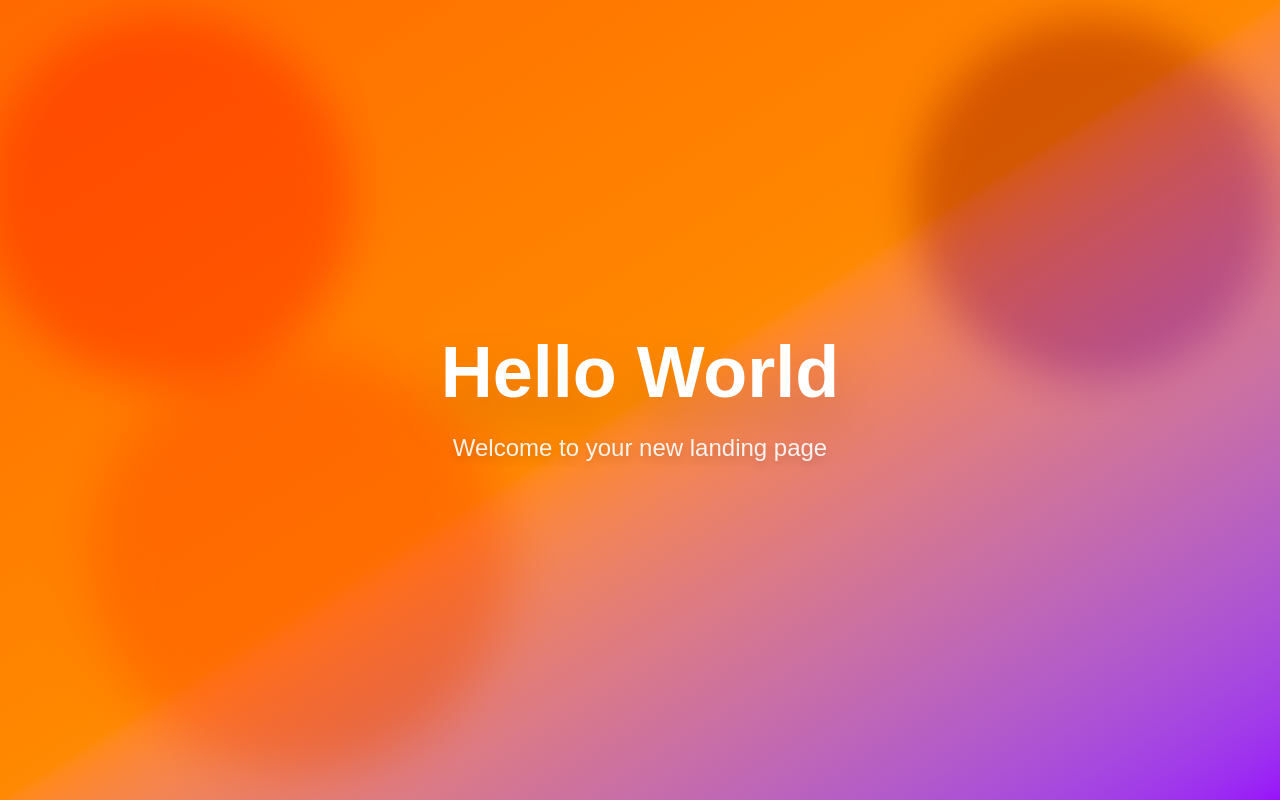
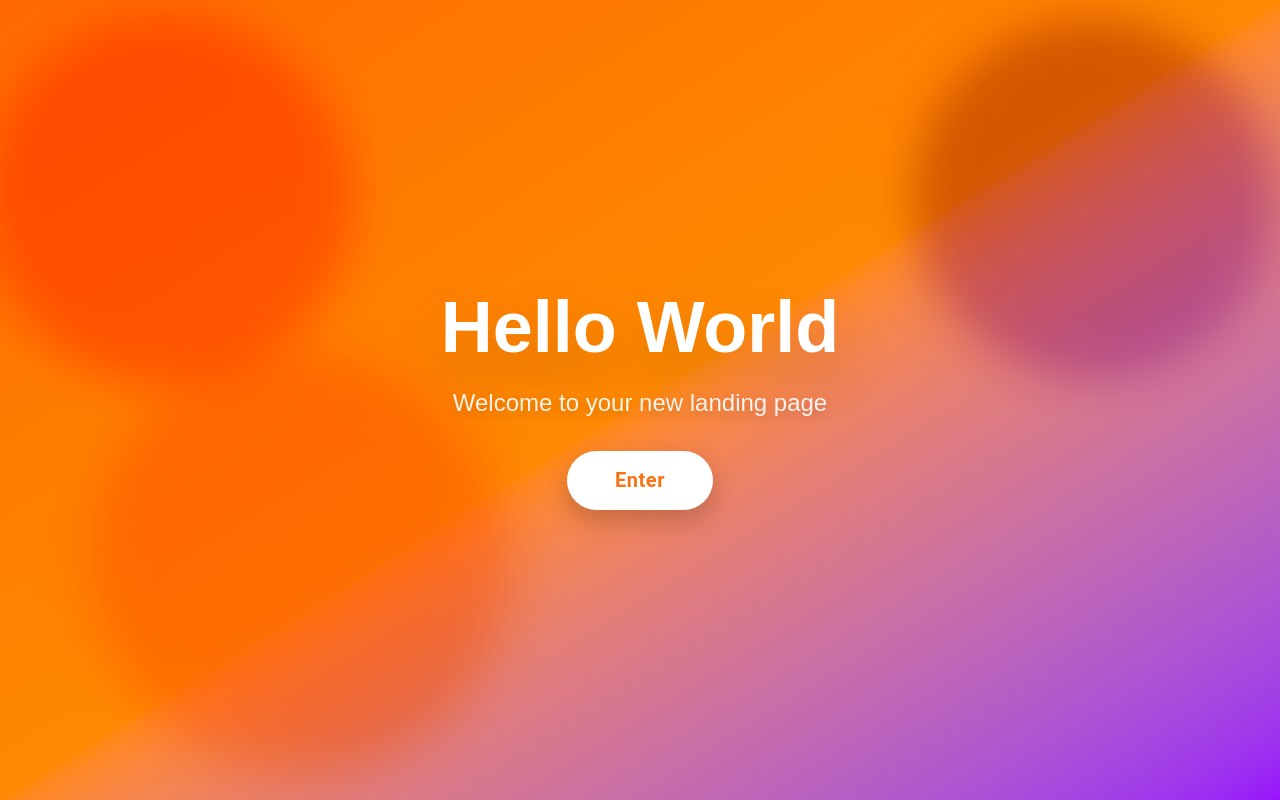
Before and after one commit to ns-test-org/yeehaa, a Next.js app in the folder packages/new-web-app-room/: page / in a window 1280 px wide. Built offline with nearby package versions, Linux system fonts and the light colour scheme.

Commit message:
AI chat session: Updated code and files

```diff
--- a/packages/new-web-app-room/package.json
+++ b/packages/new-web-app-room/package.json
@@ -13,6 +13,9 @@
     "cf-typegen": "wrangler types --env-interface CloudflareEnv ./cloudflare-env.d.ts"
   },
   "dependencies": {
+    "@emotion/react": "^11.14.0",
+    "@emotion/styled": "^11.14.1",
+    "@mui/material": "^7.3.6",
     "@opennextjs/cloudflare": "^1.7.1",
     "next": "15.4.6",
     "react": "19.1.0",
--- a/packages/new-web-app-room/src/app/page.tsx
+++ b/packages/new-web-app-room/src/app/page.tsx
@@ -1,3 +1,5 @@
+import Button from '@mui/material/Button';
+
 export default function Landing() {
   return (
     <div className="min-h-screen w-full flex items-center justify-center relative overflow-hidden bg-gradient-to-br from-orange-500 via-orange-400 to-purple-600">
@@ -9,7 +11,8 @@ export default function Landing() {
       </div>
 
       {/* Content */}
-      <div className="relative text-center px-6 z-10">
+      <div className="relative text-center px-6 z-10 flex flex-col items-center gap-8">
+        <div>
           <h1 className="text-7xl font-bold text-white mb-6 drop-shadow-2xl animate-fade-in">
             Hello World
           </h1>
@@ -17,6 +20,30 @@ export default function Landing() {
             Welcome to your new landing page
           </p>
         </div>
+
+        <Button
+          variant="contained"
+          size="large"
+          sx={{
+            backgroundColor: 'white',
+            color: '#f97316',
+            fontSize: '1.25rem',
+            fontWeight: 'bold',
+            padding: '12px 48px',
+            borderRadius: '9999px',
+            textTransform: 'none',
+            boxShadow: '0 10px 25px rgba(0,0,0,0.2)',
+            '&:hover': {
+              backgroundColor: '#fff',
+              transform: 'scale(1.05)',
+              boxShadow: '0 15px 35px rgba(0,0,0,0.3)',
+            },
+            transition: 'all 0.3s ease',
+          }}
+        >
+          Enter
+        </Button>
+      </div>
     </div>
   );
 }
```
Also changed, not shown: 1 other file (tests, documents, lock files or other folders). Lines whose indentation alone changed are shown as unchanged.
